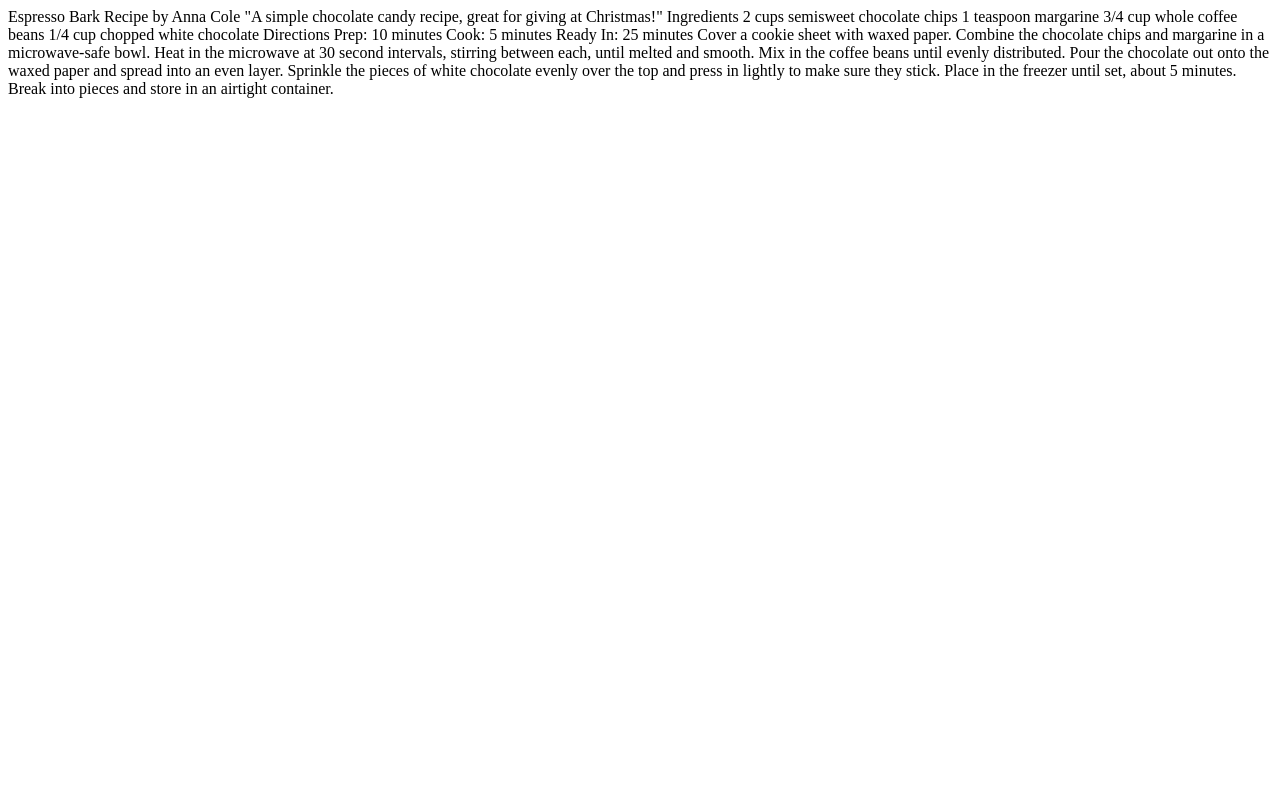
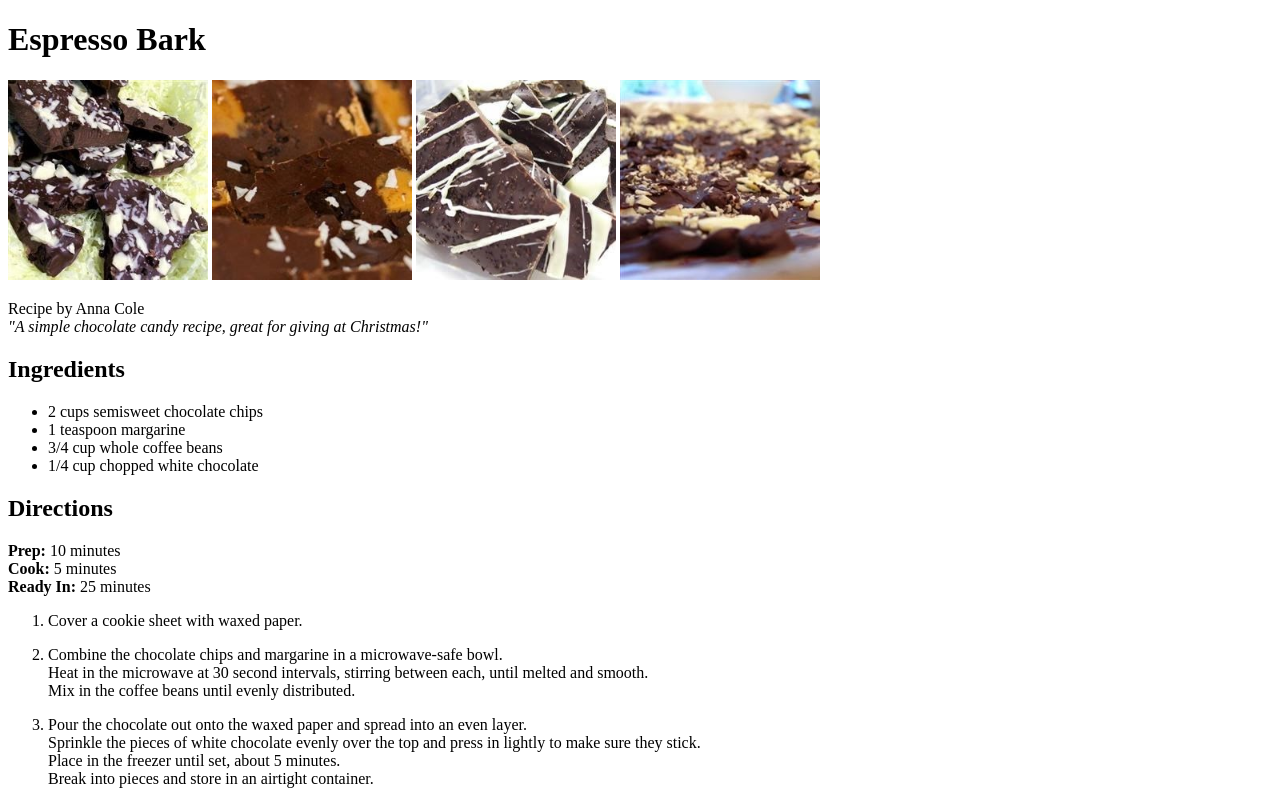
Before and after one commit to KTProg-2024/recipe-mgoldenblatt, a plain HTML site: page index.html in a window 1280 px wide. Drawn offline with Linux system fonts and the light colour scheme.

Commit message:
everything

```diff
--- a/index.html
+++ b/index.html
@@ -1,37 +1,52 @@
 <!DOCTYPE html>
 <html>
-    <head>
+<head>
+  <title>Espresso Bark</title>
+</head>
 
-    </head>
+<body>
 
-    <body>
+  <h1>Espresso Bark</h1>
+  <img src = "Candy4.jpg"
+  alt = "candy"
+  width ="200">
+  <img src = "Candy2.jpg"
+  alt = "candy"
+  width = "200"	>
+  <img src = "choclate.jpg"
+  alt = "choclate"
+  width= "200">
+  <img src = "Candy3.jpg"
+  alt = "candy"
+  width = " 200">
+  <p>Recipe by Anna Cole
 
-Espresso Bark
+  <br><i>"A simple chocolate candy recipe, great for giving at Christmas!"</i></p>
 
-Recipe by Anna Cole
-"A simple chocolate candy recipe, great for giving at Christmas!"
 
-Ingredients
-2 cups semisweet chocolate chips
-1 teaspoon margarine
-3/4 cup whole coffee beans
-1/4 cup chopped white chocolate
+  <h2>Ingredients</h2>
+  <ul>
+    <li>2 cups semisweet chocolate chips</li>
+    <li>1 teaspoon margarine</li>
+    <li>3/4 cup whole coffee beans</li>
+    <li>1/4 cup chopped white chocolate</li>
+	</ul>
+  <h2>Directions</h2>
+  <p><b>Prep:</b> 10 minutes
+  <br><b>Cook:</b> 5 minutes
+  <br><b>Ready In:</b> 25 minutes</p>
 
-Directions
-Prep: 10 minutes
-Cook: 5 minutes
-Ready In: 25 minutes
-
-Cover a cookie sheet with waxed paper.
-
-Combine the chocolate chips and margarine in a microwave-safe bowl.
-Heat in the microwave at 30 second intervals, stirring between each, until melted and smooth.
-Mix in the coffee beans until evenly distributed.
-
-Pour the chocolate out onto the waxed paper and spread into an even layer.
-Sprinkle the pieces of white chocolate evenly over the top and press in lightly to make sure they stick.
-Place in the freezer until set, about 5 minutes.
-Break into pieces and store in an airtight container.
+  <ol>
+    <li>Cover a cookie sheet with waxed paper.</li>
+    <p></p>
+    <li>Combine the chocolate chips and margarine in a microwave-safe bowl.
+    <br>Heat in the microwave at 30 second intervals, stirring between each, until melted and smooth.
+    <br>Mix in the coffee beans until evenly distributed.</li>
+	  <p></p>
+    <li>Pour the chocolate out onto the waxed paper and spread into an even layer.
+    <br>Sprinkle the pieces of white chocolate evenly over the top and press in lightly to make sure they stick.
+    <br>Place in the freezer until set, about 5 minutes.
+    <br>Break into pieces and store in an airtight container.</li>
 
     </body>
 </html>
```
Also changed, not shown: Candy2.jpg (added), Candy3.jpg (added), Candy4.jpg (added), choclate.jpg (added).
